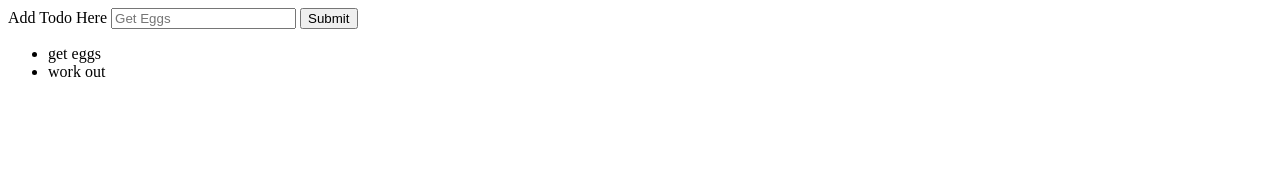
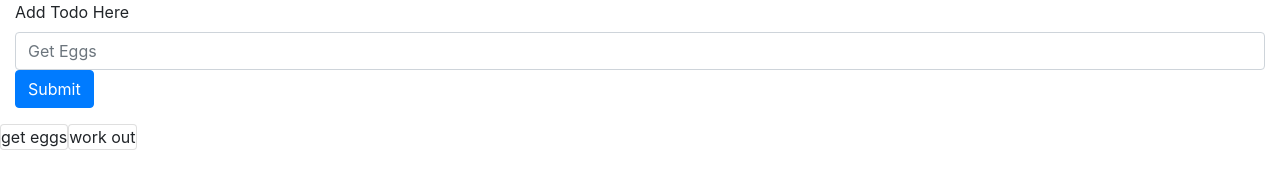
Before and after one commit to kevinawilde/intro-to-javascript, a plain HTML site: page index.html in a window 1280 px wide. Drawn offline with nearby package versions, Linux system fonts and the light colour scheme.

Commit message:
added bootstrap

```diff
--- a/index.html
+++ b/index.html
@@ -1,35 +1,32 @@
 <!DOCTYPE html>
 <html>
 	<head>
-		<script src="https://code.jquery.com/jquery-3.3.1.slim.min.js" integrity="sha384-q8i/X+965DzO0rT7abK41JStQIAqVgRVzpbzo5smXKp4YfRvH+8abtTE1Pi6jizo" crossorigin="anonymous"></script>
-		<script src="https://cdnjs.cloudflare.com/ajax/libs/popper.js/1.14.7/umd/popper.min.js" integrity="sha384-UO2eT0CpHqdSJQ6hJty5KVphtPhzWj9WO1clHTMGa3JDZwrnQq4sF86dIHNDz0W1" crossorigin="anonymous"></script>
-		<script src="https://stackpath.bootstrapcdn.com/bootstrap/4.3.1/js/bootstrap.min.js" integrity="sha384-JjSmVgyd0p3pXB1rRibZUAYoIIy6OrQ6VrjIEaFf/nJGzIxFDsf4x0xIM+B07jRM" crossorigin="anonymous"></script>
+		<link rel="stylesheet" href="https://stackpath.bootstrapcdn.com/bootstrap/4.3.1/css/bootstrap.min.css" integrity="sha384-ggOyR0iXCbMQv3Xipma34MD+dH/1fQ784/j6cY/iJTQUOhcWr7x9JvoRxT2MZw1T" crossorigin="anonymous">
 		<title></title>
 	</head>
 	<body>
+		<section class="container-fluid">
 
 			<div class="form-group">
 				<label for="todoListCreator">Add Todo Here</label>
-			<input type="text" class="form-control" id="todoListCreator" aria-describedby="emailHelp" placeholder="Get Eggs">
+				<input type="text" class="form-control" id="todoListCreator" aria-describedyb="emailHelp" placeholder="Get Eggs">
 				<button onclick="addToList()" type="submit" class="btn btn-primary">Submit</button>
 			</div>
-		<div>
-			<ul id="list">
+			<div id="list" class="row">
 
-			</ul>
 
 			</div>
+		</section>
 
 		<script>
 			let todoArray = ["get eggs","work out"];
 			let addToList = () => {
-		        let selection = "<li>" + document.getElementById("todoListCreator").value + "</li>";
+			let selection = "<div class='card'>" + document.getElementById("todoListCreator").value +"</div>";
 			todoArray.push(selection);
 			document.getElementById("list").innerHTML += selection;
 				};
-
 				for (var i = 0; i < todoArray.length; i++) {
-			       itemList = "<li>" + todoArray[i] + "</li>";
+				itemList = "<div class='card'>" + todoArray[i] + "</div>";
 				document.getElementById("list").innerHTML += itemList;
 				}
 			</script>
```
Lines whose indentation alone changed are shown as unchanged.
